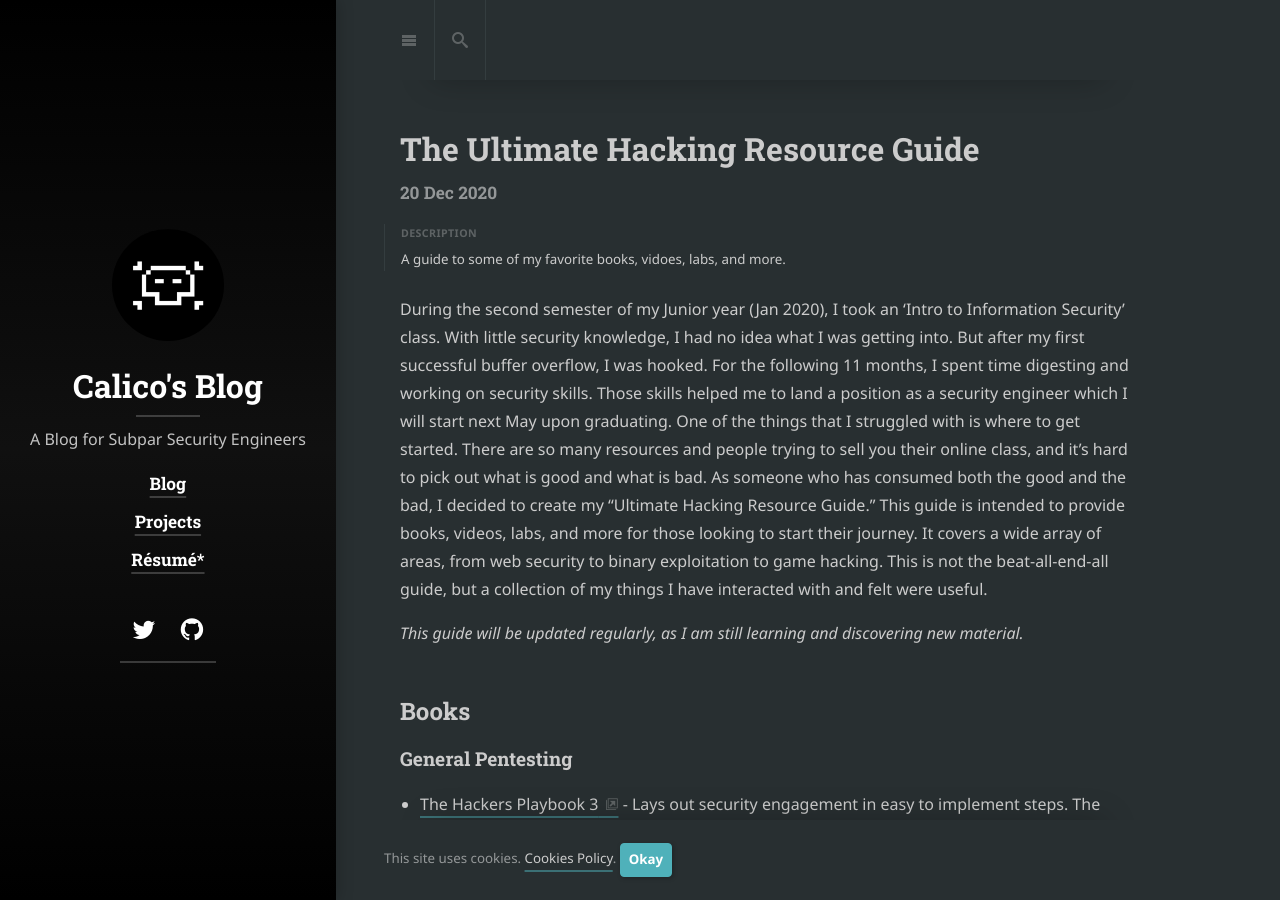
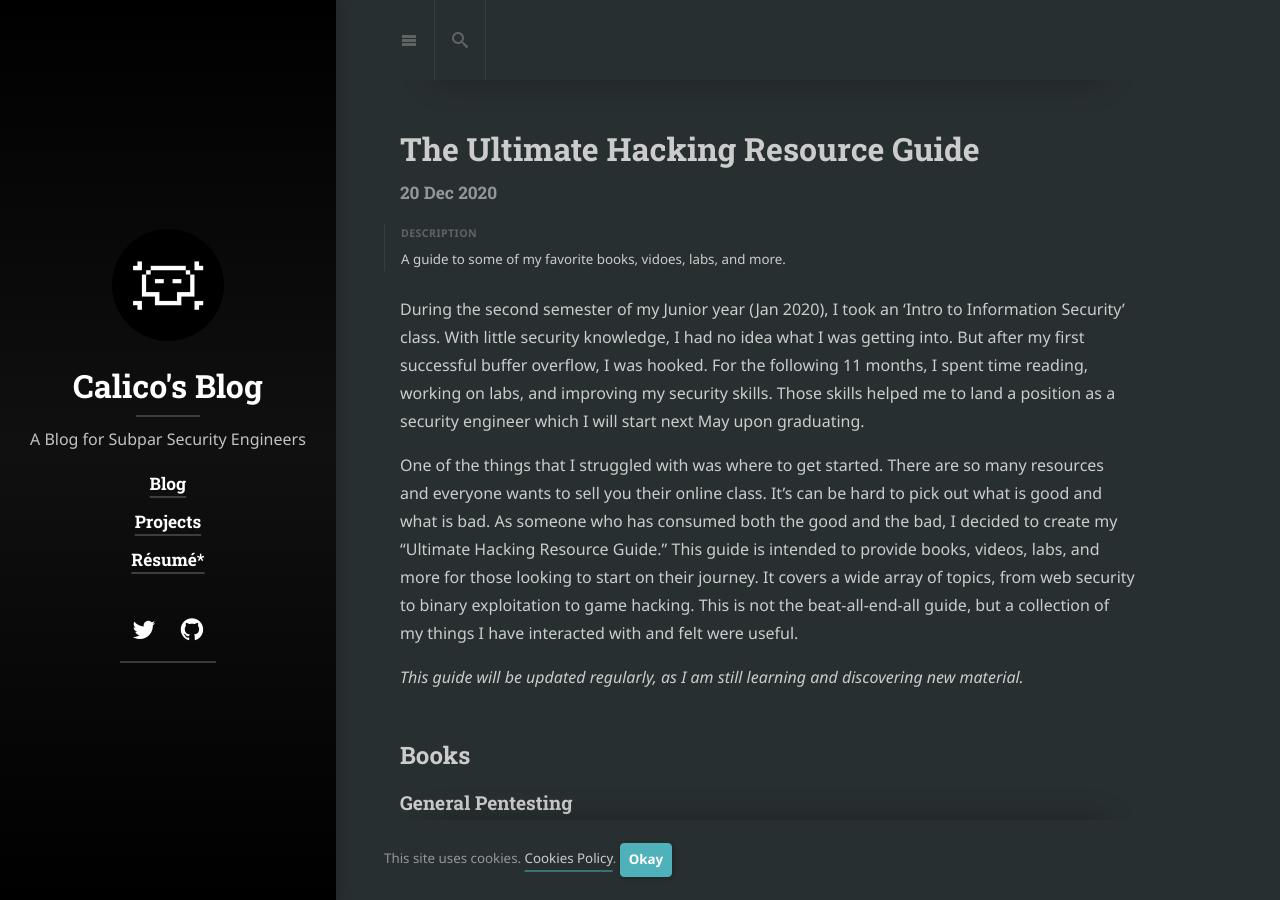
Before and after one commit to jmagi98/jmagi98.github.io, a Jekyll site: the page built from _posts/2020-12-20-ultimate-hacking-resource-guide.md, in a window 1280 px wide and 900 px high. Built offline with Jekyll 4.4.1, drawn with Linux system fonts in a browser that asks for light colours; cached includes are drawn as plain includes; nearby versions of some CDN libraries; some web fonts are replaced; library files that are not in the unit come from our copies; some of the changed text lies outside the part shown.

```diff
--- a/_posts/2020-12-20-ultimate-hacking-resource-guide.md
+++ b/_posts/2020-12-20-ultimate-hacking-resource-guide.md
@@ -9,13 +9,14 @@ sitemap: false
 During the second semester of my Junior year (Jan 2020), I took an 'Intro to Information
 Security' class. With little security knowledge, I had no idea what I was getting into.
 But after my first successful buffer overflow, I was hooked. For the following 11 months,
-I spent time digesting and working on security skills. Those skills helped me to land
+I spent time reading, working on labs, and improving my security skills. Those skills helped me to land
 a position as a security engineer which I will start next May upon graduating.
-One of the things that I struggled with is where to get started. There are so many resources and
-people trying to sell you their online class, and it's hard to pick out what is good and what is
+
+One of the things that I struggled with was where to get started. There are so many resources and
+everyone wants to sell you their online class. It's can be hard to pick out what is good and what is
 bad. As someone who has consumed both the good and the bad, I decided to create
 my "Ultimate Hacking Resource Guide." This guide is intended to provide books, videos, labs, and more
-for those looking to start their journey. It covers a wide array of areas, from web security to
+for those looking to start on their journey. It covers a wide array of topics, from web security to
 binary exploitation to game hacking. This is not the beat-all-end-all guide, but a collection of my
 things I have interacted with and felt were useful.
 
```
Also changed, not shown: _data/authors.yml (+5 -9 lines), 1 other file.
